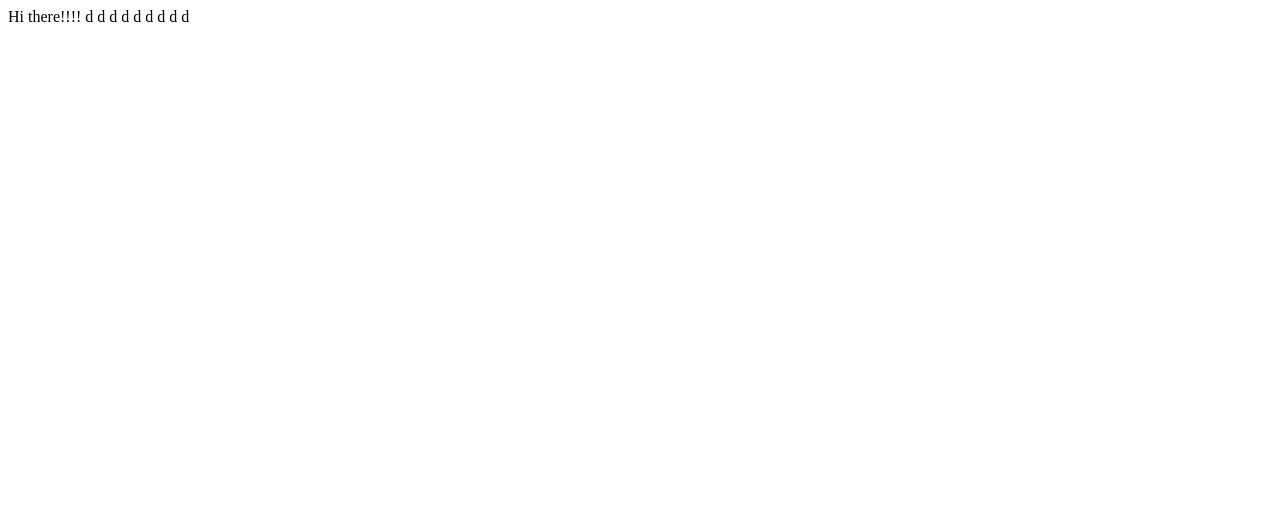
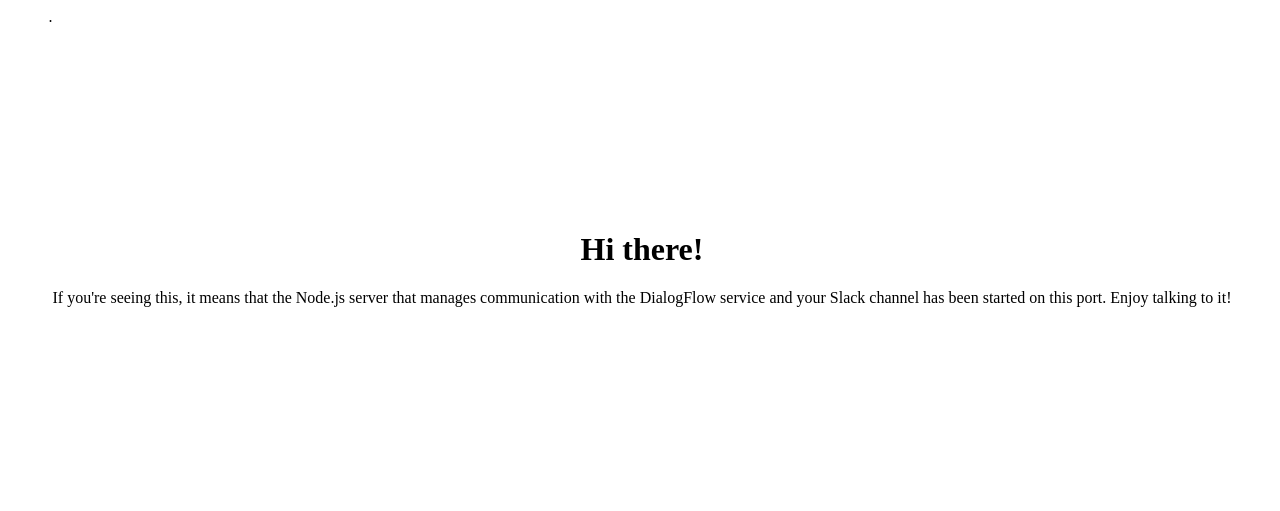
Before and after one commit to ammanley/Slack-To-DialogFlow-Bot, a website: page public/index.html in a window 1280 px wide. Drawn offline with Linux system fonts and the light colour scheme.

```diff
--- a/package.json
+++ b/package.json
@@ -9,6 +9,7 @@
   "author": "",
   "license": "ISC",
   "dependencies": {
+    "apiai": "^4.0.3",
     "body-parser": "^1.18.2",
     "botkit": "^0.6.4",
     "express": "^4.16.2",
--- a/public/index.html
+++ b/public/index.html
@@ -4,18 +4,13 @@
   <meta charset="UTF-8">
   <title>Untilted Page</title>
 </head>
-<body>
-Hi there!!!!
-d
-d
-d
-d
-d
-d
-d
-d
-
-d
-
-</body>
+<link rel="stylesheet" type="text/css" href="./styles.css">.
+<div id="container">
+	<div id="welcome box">
+		<h1 class="title"> Hi there! </h1>
+			<body>
+			If you're seeing this, it means that the Node.js server that manages communication with the DialogFlow service and your Slack channel has been started on this port. Enjoy talking to it!
+			</body>
+	</div>
+</div>
 </html>
--- /dev/null
+++ b/public/styles.css
@@ -0,0 +1,13 @@
+#container {
+    display: flex;           /* establish flex container */
+    flex-direction: column;  /* make main axis vertical */
+    justify-content: center; /* center items vertically, in this case
+    align-items: center; /* center items horizontally, in this case */
+    height: 500px;
+}
+
+h1, p, body {
+	display: flex;
+	flex-direction: row;
+	justify-content: center;
+}
```
Also changed, not shown: app.js (+24 -19 lines).
